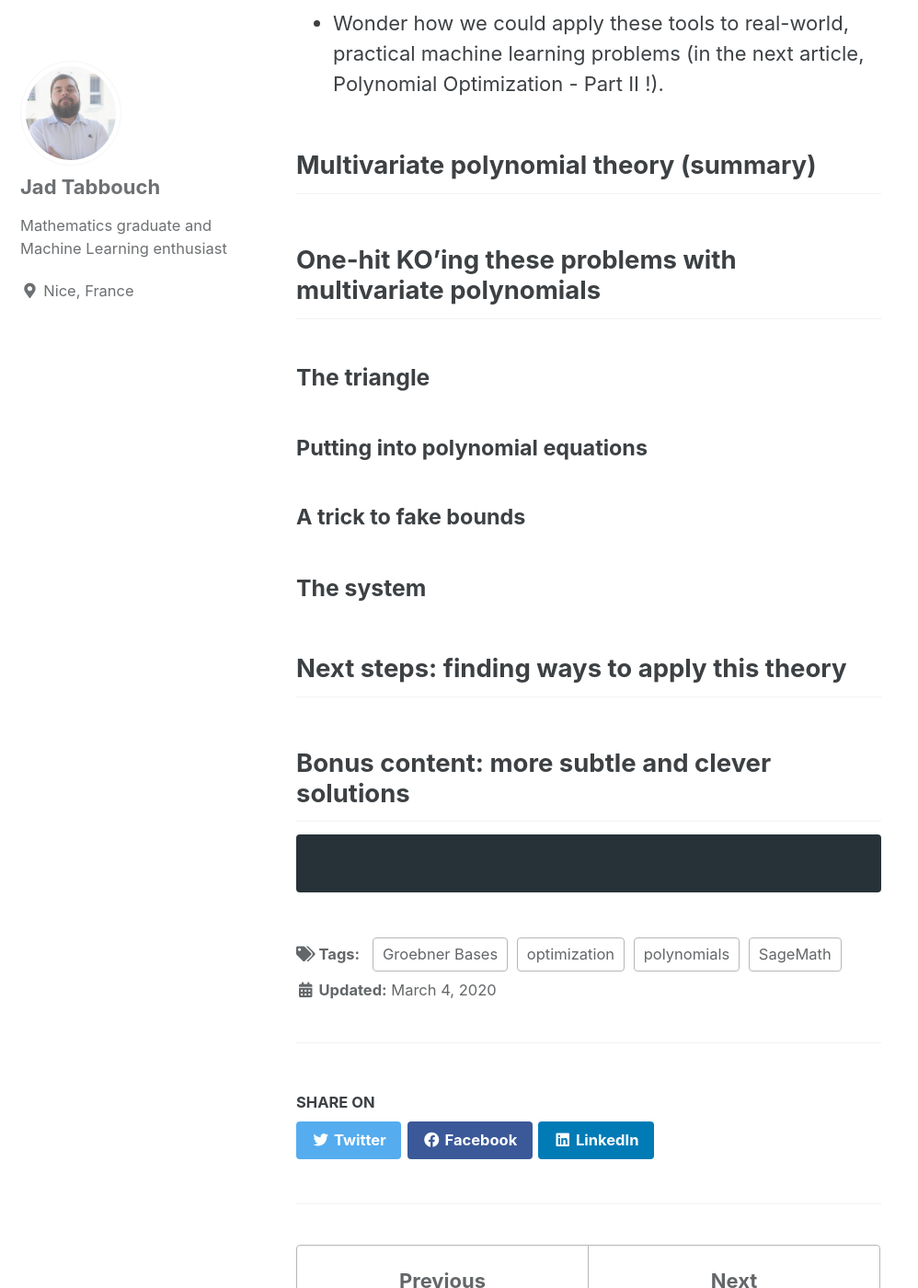
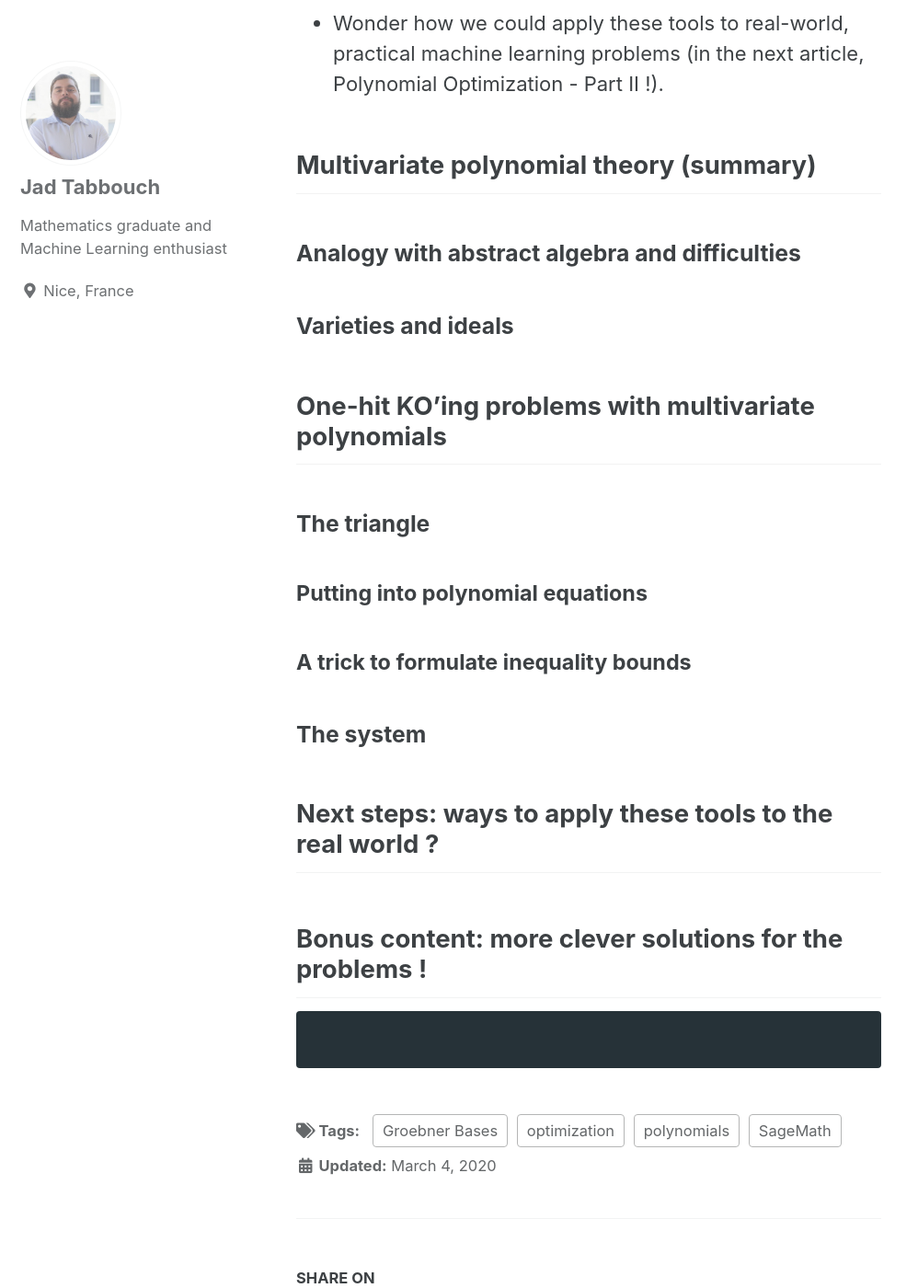
Before and after one commit to jad-tab/jad-tab.github.io, a Jekyll site: the page built from _posts/2020-03-04-Polynomial_Optimization1.md, in a window 1280 px wide and 1400 px high, scrolled down 2637 px. Shown: the whole window at 92% size, without its empty margins (0-998 px from the left). Built offline with Jekyll 4.4.1, drawn with Linux system fonts in a browser that asks for light colours; cached includes are drawn as plain includes; formulas are drawn with MathJax 3.

Commit message:
Update 2020-03-04-Polynomial_Optimization1.md

```diff
--- a/_posts/2020-03-04-Polynomial_Optimization1.md
+++ b/_posts/2020-03-04-Polynomial_Optimization1.md
@@ -43,22 +43,28 @@ and last but not least:
 
 ## Multivariate polynomial theory (summary)
 
+### Analogy with abstract algebra and difficulties
+
+### Varieties and ideals
 
 
 
-## One-hit KO'ing these problems with multivariate polynomials
+## One-hit KO'ing problems with multivariate polynomials
 
 ### The triangle
+
 #### Putting into polynomial equations
-#### A trick to fake bounds
+
+
+#### A trick to formulate inequality bounds
 
 ### The system
 
 
 
-## Next steps: finding ways to apply this theory
+## Next steps: ways to apply these tools to the real world ?
 
-## Bonus content: more subtle and clever solutions
+## Bonus content: more clever solutions for the problems !
 
 
 
```
